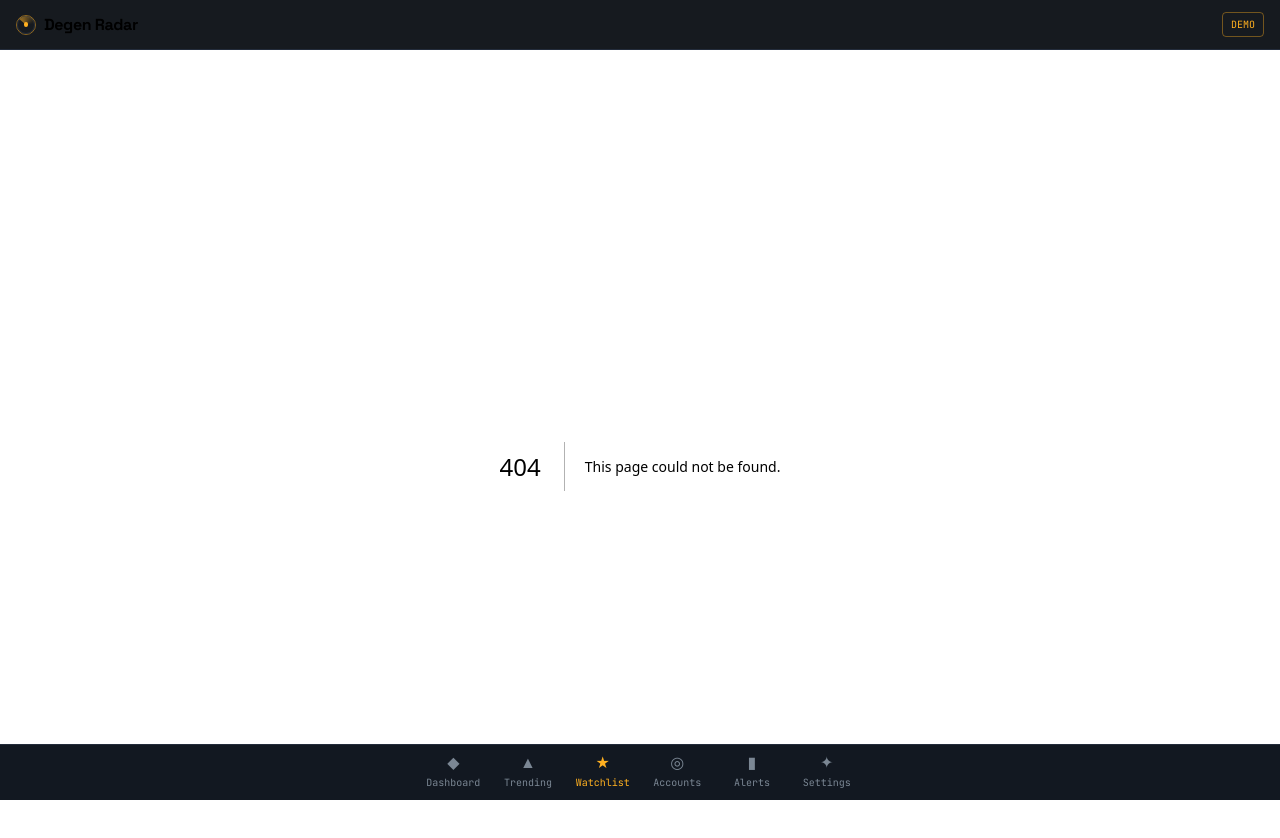
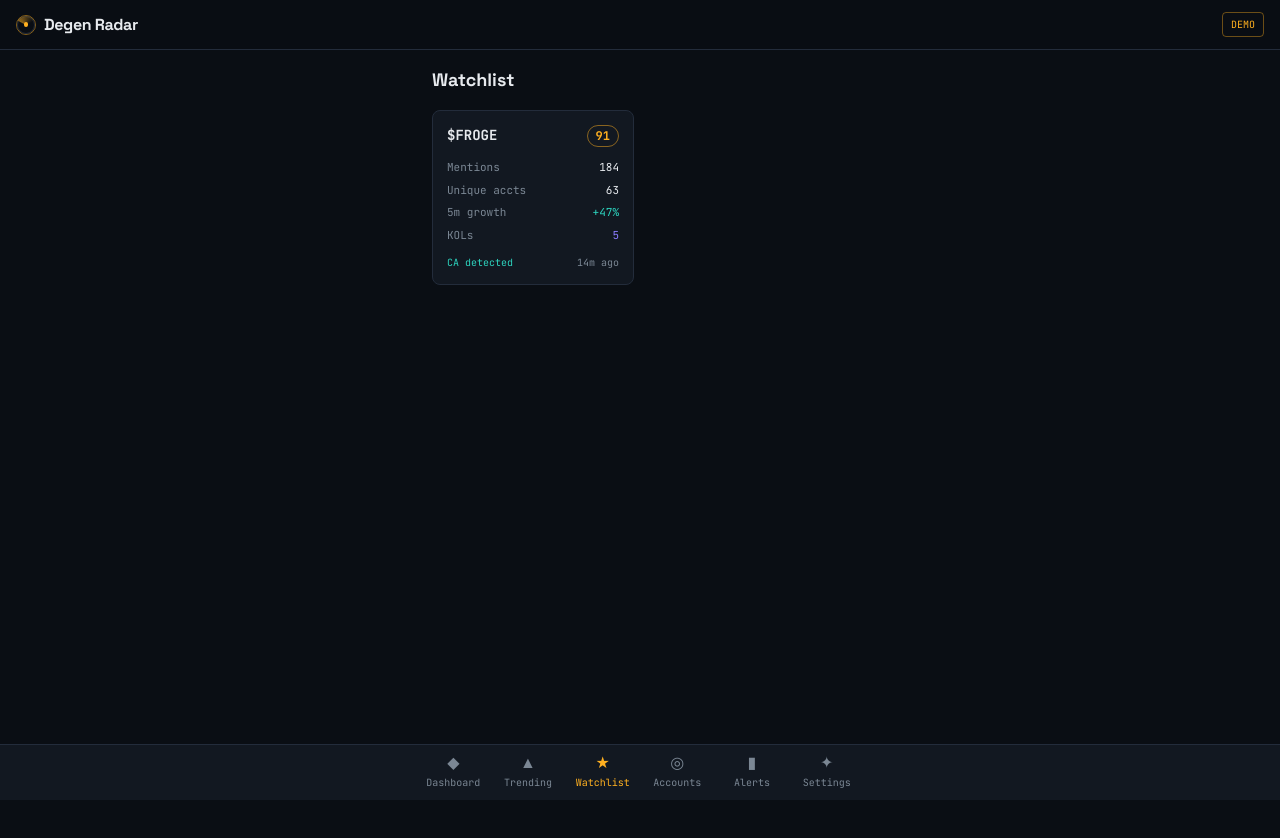
Before and after one commit to bigmayor16/Degen-radar, a Next.js app: page /watchlist in a window 1280 px wide. Before the commit this address had no page. Shown: the top 838 px of the page. After the commit the page ends 800 px from the top, so only its background shows below. Built offline with nearby package versions, Linux system fonts and the light colour scheme.

Commit message:
Create WatchlistPage component for displaying coins

```diff
--- /dev/null
+++ b/app/watchlist/page.tsx
@@ -0,0 +1,23 @@
+import CoinCard from '@/components/CoinCard';
+import { demoCoins } from '@/lib/demoData';
+
+export default function WatchlistPage() {
+  const watched = demoCoins.slice(0, 1);
+
+  return (
+    <div>
+      <h1 className="text-lg font-bold mb-4">Watchlist</h1>
+      {watched.length === 0 ? (
+        <div className="text-center py-16 text-muted text-sm font-mono">
+          Nothing starred yet. Tap ★ on a coin to track it here.
+        </div>
+      ) : (
+        <div className="grid grid-cols-2 gap-3">
+          {watched.map((coin) => (
+            <CoinCard key={coin.ticker} coin={coin} />
+          ))}
+        </div>
+      )}
+    </div>
+  );
+}
```
